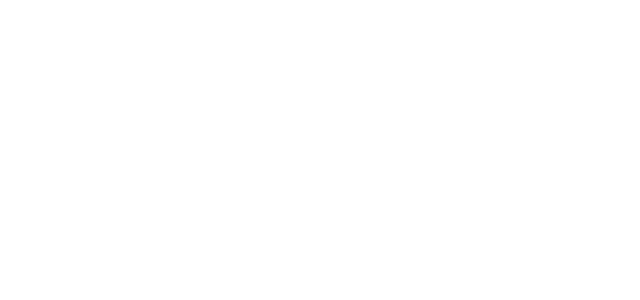
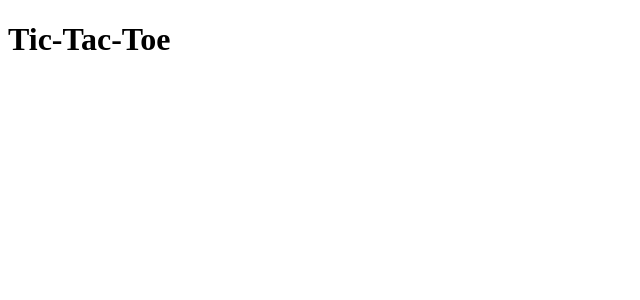
Before and after one commit to geoffreywaynehall/GAP_React_TDD_Kata, a React (Create React App) app: page / in a window 1280 px wide. Shown: the top 300 px of the page, without its empty margins (0-640 px from the left). Built offline with nearby package versions, Linux system fonts and the light colour scheme.

Commit message:
adding app title text

```diff
--- a/src/App.js
+++ b/src/App.js
@@ -4,7 +4,7 @@ import GameBoard from './Components/gameBoard'
 function App() {
   return (
     <div className="App">
-        <h1 className='title'></h1>
+        <h1 className='title'>Tic-Tac-Toe</h1>
         <GameBoard />
     </div>
   );
```
